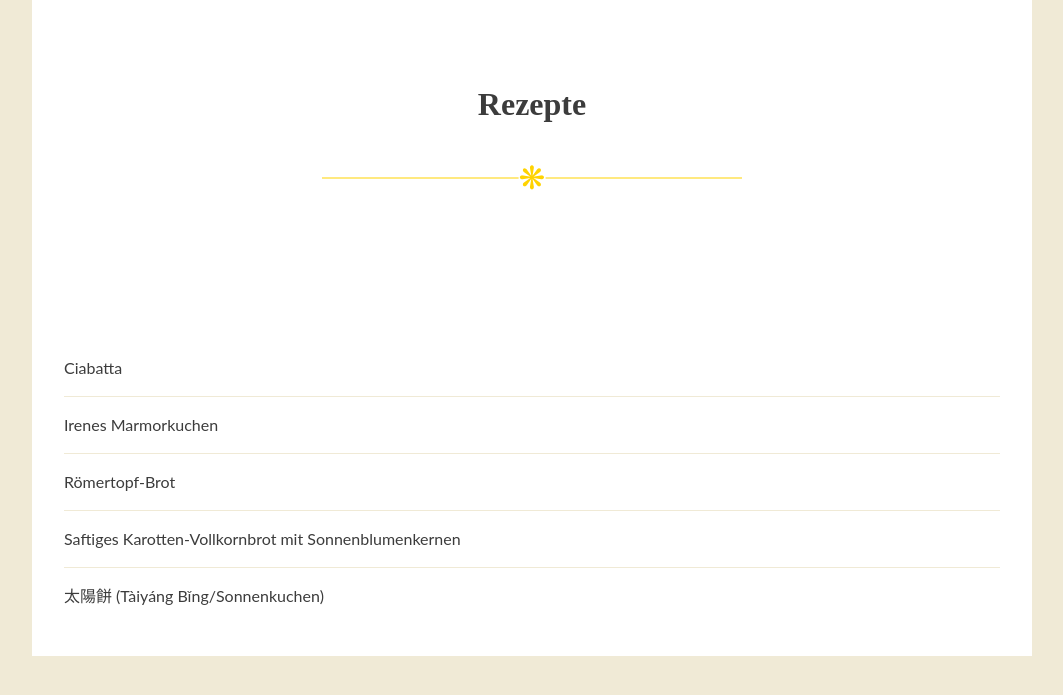
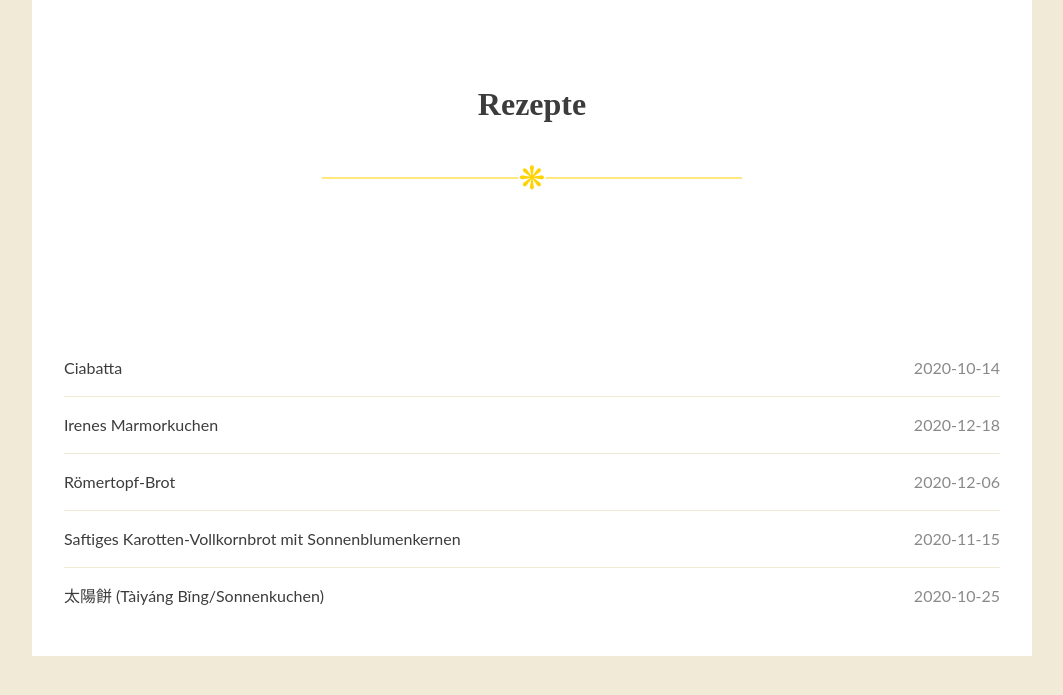
Before and after one commit to my-tien/rezept, a Jekyll site: the page built from index.html, in a window 1280 px wide. Shown: the top 695 px of the page, without its empty margins (108-1171 px from the left). Built offline with Jekyll 4.4.1, drawn with Linux system fonts in a browser that asks for light colours.

Commit message:
Add creation date to recipes

```diff
--- a/Ciabatta.md
+++ b/Ciabatta.md
@@ -1,6 +1,7 @@
 ---
 layout: template
 title: Ciabatta
+date: 2020-10-14
 duration: 4:00 h
 servings: 1
 header_image: /images/Ciabatta.jpg
--- a/Irenes Marmorkuchen.md
+++ b/Irenes Marmorkuchen.md
@@ -1,6 +1,7 @@
 ---
 layout: template
 title: Irenes Marmorkuchen
+date: 2020-12-18
 duration: 4:00 h
 servings: 1
 header_image: /images/Irenes Marmorkuchen.jpg
--- a/Römertopf-Brot.md
+++ b/Römertopf-Brot.md
@@ -1,6 +1,7 @@
 ---
 layout: template
 title: Römertopf-Brot
+date: 2020-12-06
 duration: 3:30 h
 servings: 1
 header_image: /images/Römertopf-Brot.jpg
--- a/Saftiges Karotten-Vollkornbrot mit Sonnenblumenkernen.md
+++ b/Saftiges Karotten-Vollkornbrot mit Sonnenblumenkernen.md
@@ -1,6 +1,7 @@
 ---
 layout: template
 title: Saftiges Karotten-Vollkornbrot mit Sonnenblumenkernen
+date: 2020-11-15
 duration: 1:30 h
 servings: 1
 header_image: /images/Saftiges Karotten-Vollkornbrot mit Sonnenblumenkernen.jpg
--- a/Taiyang Bing.md
+++ b/Taiyang Bing.md
@@ -1,6 +1,7 @@
 ---
 layout: template
 title: 太陽餅 (Tàiyáng Bǐng/Sonnenkuchen)
+date: 2020-10-25
 duration: 2:00 h
 servings: 12
 header_image: /images/Taiyang Bing.jpg
--- a/index.html
+++ b/index.html
@@ -14,7 +14,7 @@
 			<ul class='content toc'>
 			{% assign pages = site.html_pages | sort: "url" %}
 			{% for page in pages offset: 1 %}
-				<li><a href='{{ page.url | relative_url }}'>{{ page.title }}</a></li>
+				<li><a href='{{ page.url | relative_url }}'>{{ page.title }}</a><time>{{ page.date }}</time></li>
 			{% endfor %}
 			</ul>
 	</body>
--- a/style.css
+++ b/style.css
@@ -193,6 +193,13 @@ ul.toc li {
     list-style: none;
     padding-top: 1em;
     padding-bottom: 1em;
+    display: flex;
+    justify-content: space-between;
+}
+
+ul.toc li time {
+    margin-left: 1em;
+    opacity: .6;
 }
 
 ul.toc li+li {
```
